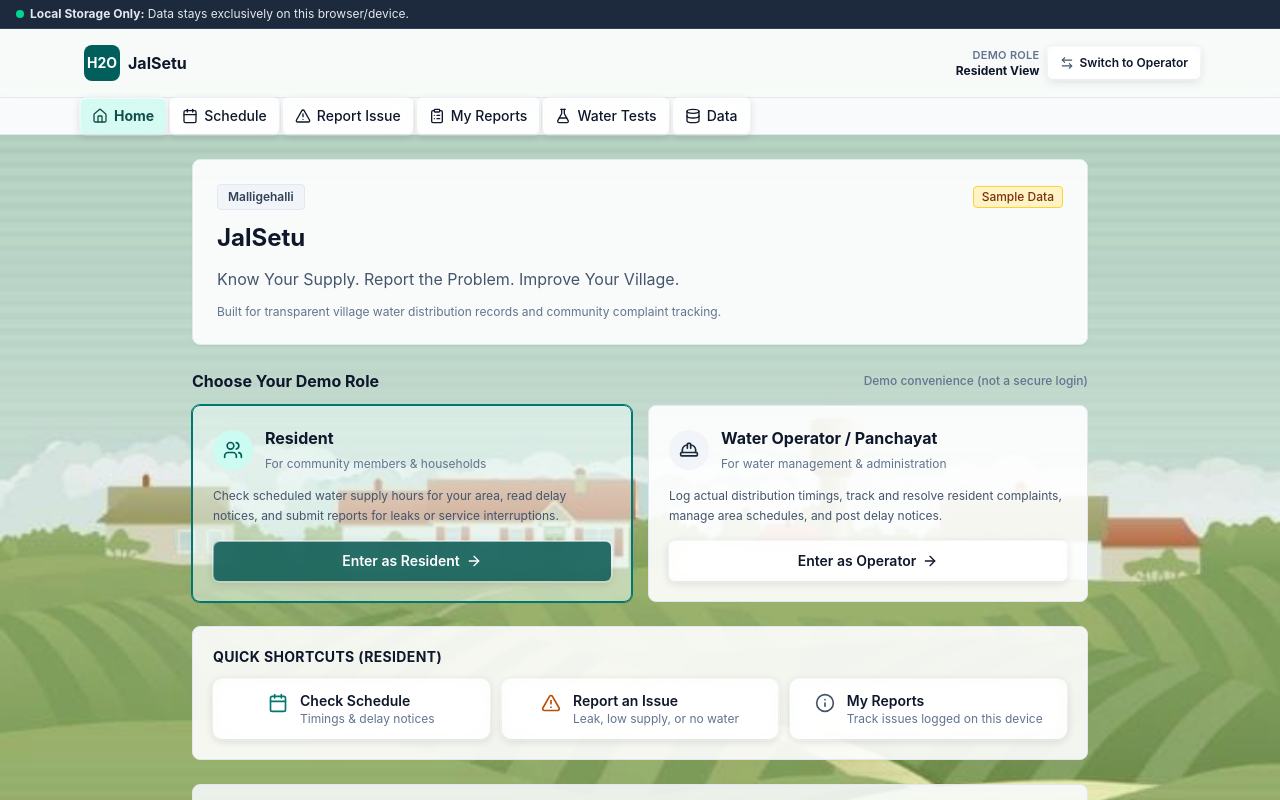
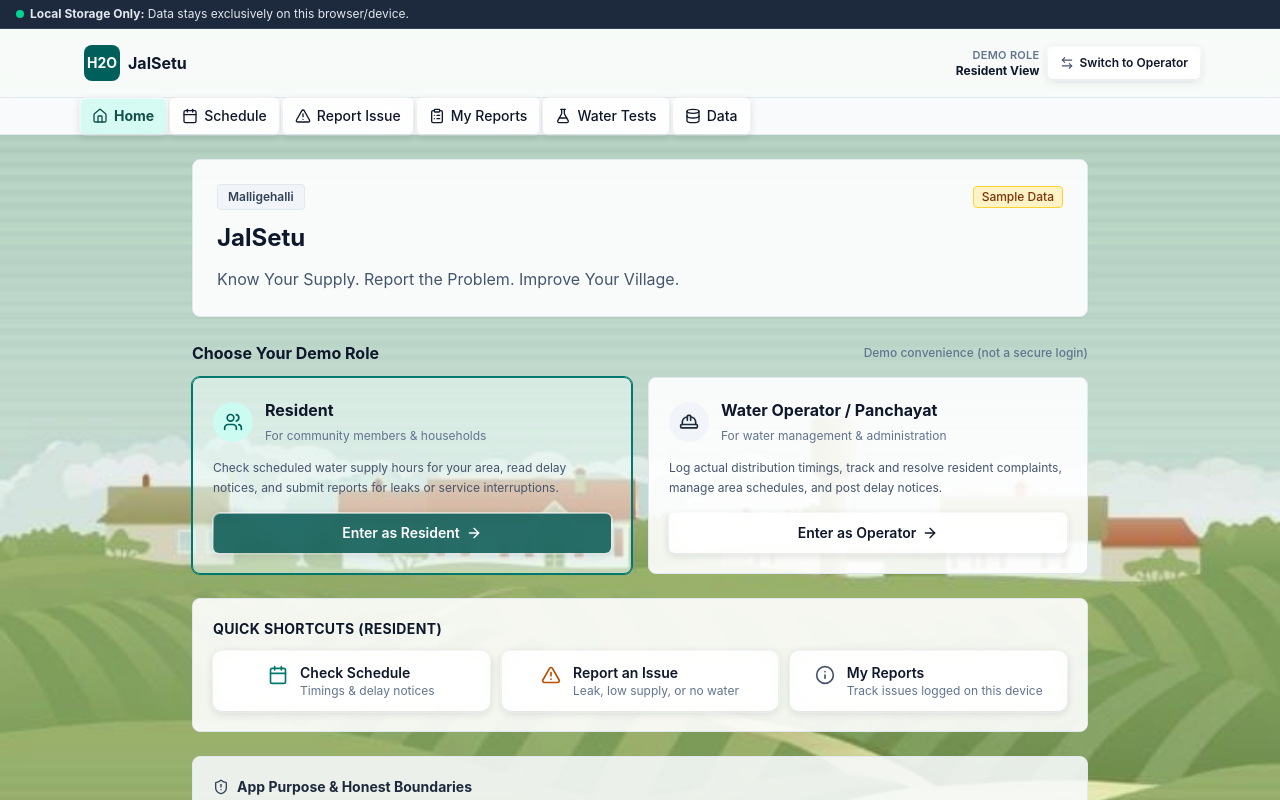
Before and after one commit to zaidansheikh180-gif/innovex-hackathon-, a React (Vite) app: page / in a window 1280 px wide. Shown: the top 800 px of the page. Built offline with nearby package versions, Linux system fonts and the light colour scheme.

Commit message:
Remove description about water distribution recordsRename app to JalSetu, set tagline and village label, remove draft markers and fillerRename app to JalSetu, set tagline and village label,
Removed the description paragraph about village water distribution.

```diff
--- a/src/pages/HomeScreen.tsx
+++ b/src/pages/HomeScreen.tsx
@@ -46,9 +46,6 @@ export const HomeScreen: React.FC<HomeScreenProps> = ({
         </h1>
         <p className="text-sm sm:text-base text-slate-600 leading-relaxed">
           {PLACEHOLDERS.appTagline}
-        </p>
-        <p className="text-xs text-slate-500">
-          Built for transparent village water distribution records and community complaint tracking.
         </p>
       </div>
 
```
